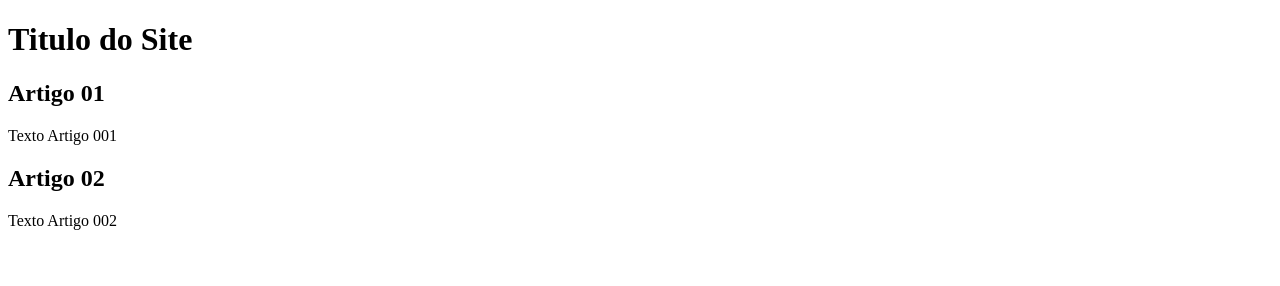
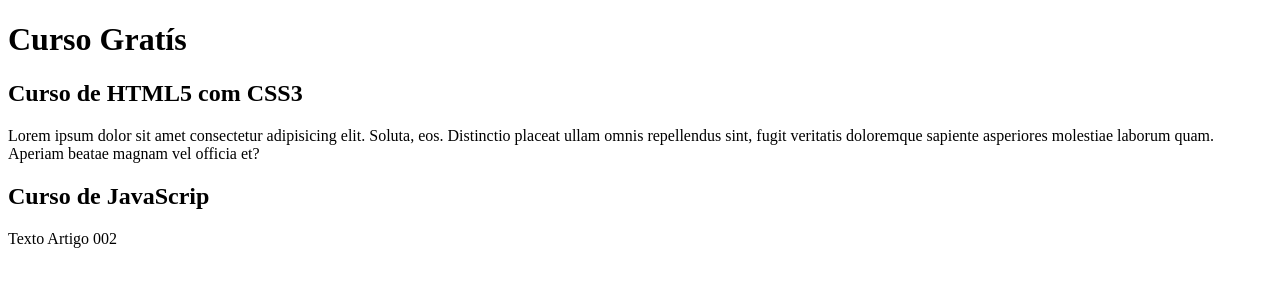
Before and after one commit to Eveton22/projeto-site, a plain HTML site: page index.html in a window 1280 px wide. Drawn offline with Linux system fonts and the light colour scheme.

Commit message:
Comecei a escrever conteudo

```diff
--- a/index.html
+++ b/index.html
@@ -9,14 +9,14 @@
 <body>
     <main>
         <header>
-            <h1>Titulo do Site</h1>
+            <h1>Curso Gratís</h1>
         </header>
         <article>
-            <h2>Artigo 01</h2>
-            <p>Texto Artigo 001</p>
+            <h2>Curso de HTML5 com CSS3</h2>
+            <p>Lorem ipsum dolor sit amet consectetur adipisicing elit. Soluta, eos. Distinctio placeat ullam omnis repellendus sint, fugit veritatis doloremque sapiente asperiores molestiae laborum quam. Aperiam beatae magnam vel officia et?</p>
         </article>
         <article>
-            <h2>Artigo 02</h2>
+            <h2>Curso de JavaScrip</h2>
             <p>Texto Artigo 002</p>
         </article>
     </main>
```
